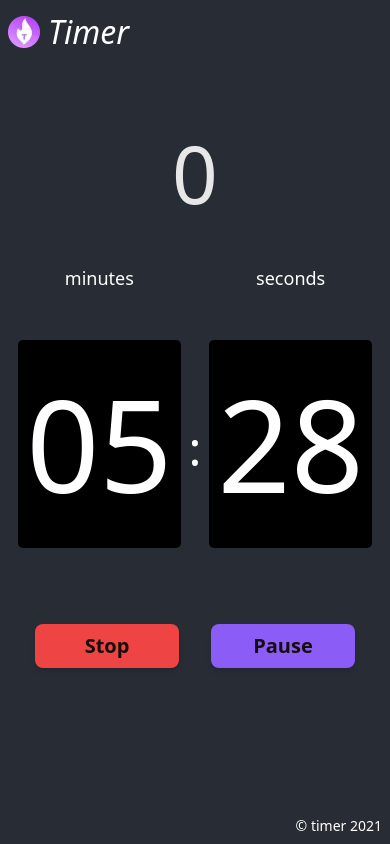
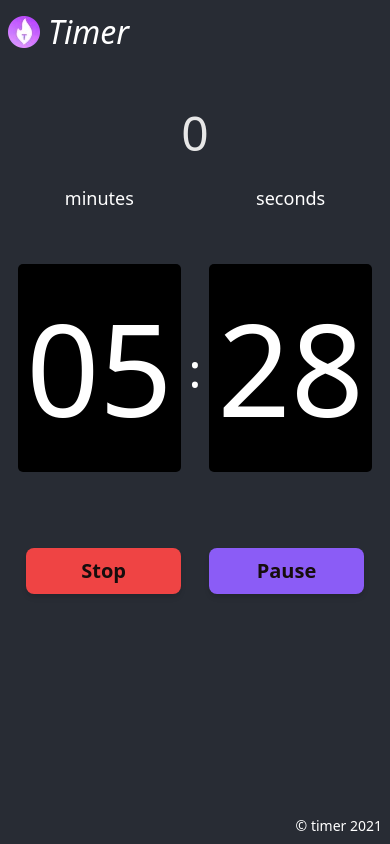
Before and after one commit to Daniil8k/Timer, a React (Create React App) app: page / in a window 390 px wide. Both pictures are taken after a click on the button "Start". Built offline with nearby package versions, Linux system fonts and the light colour scheme.

Commit message:
mobile friendly layout, cleaning code

```diff
--- a/src/App.css
+++ b/src/App.css
@@ -41,15 +41,11 @@
 
 .btn {
   color: #160d0d;
-  @apply text-xl py-2 px-4 font-semibold rounded-lg shadow-md;
-}
-
-.btn_big {
-  width: 20rem;
-}
-
-.btn_md {
-  width: 9rem;
+  font-size: 1.25rem;
+  padding: 0.5rem 1rem;
+  font-weight: bold;
+  border-radius: 8px;
+  @apply shadow-md;
 }
 
 .btn_success {
--- a/src/components/TimePicker.js
+++ b/src/components/TimePicker.js
@@ -2,10 +2,10 @@ import { useState, useEffect } from "react";
 import TimePickerCell from "./TimePickerCell";
 import bellSound from "../sounds/bell.mp3";
 let timer = null;
+let defaultMinutes = "05";
+let defaultSeconds = "30";
 
 function TimePicker() {
-	let defaultMinutes = "05";
-	let defaultSeconds = "30";
 	const [isStartShow, setIsStartShow] = useState(true);
 	const [isPauseShow, setIsPauseShow] = useState(true);
 	const [isTimerStarted, setIsTimerStarted] = useState(false);
@@ -14,11 +14,12 @@ function TimePicker() {
 	const [seconds, setSeconds] = useState(defaultSeconds);
 
 	const addLeadingZero = (num) => {
-		if (num.toString().length === 1) {
-			return (num = "0" + num);
-		} else {
-			return num.toString();
+		num = num.toString();
+		if (num.length === 1) {
+			num = "0" + num;
 		}
+
+		return num;
 	};
 
 	useEffect(() => {
@@ -30,22 +31,27 @@ function TimePicker() {
 			return;
 		}
 
-		if (+minutes === 0 && +seconds === 0) {
+		function startNextRound() {
 			setMinutes(defaultMinutes);
 			setSeconds(defaultSeconds);
 			setCount((state) => state + 1);
+			playSound();
 			startCircleAnimation(defaultMinutes, defaultSeconds);
-			ring();
-			return;
 		}
 
-		if (+seconds === -1) {
+		function startNextMinute() {
 			setSeconds("59");
 			setMinutes((state) => addLeadingZero(state - 1));
 		}
-	}, [seconds, minutes, isTimerStarted, defaultMinutes, defaultSeconds]);
 
-	const ring = () => {
+		if (+minutes === 0 && +seconds === 0) {
+			startNextRound();
+		} else if (+seconds === -1) {
+			startNextMinute();
+		}
+	}, [seconds, minutes, isTimerStarted]);
+
+	const playSound = () => {
 		let sound = new Audio(bellSound);
 		sound.play();
 	};
@@ -107,15 +113,14 @@ function TimePicker() {
 	};
 
 	return (
-		<div>
+		<div className="mx-auto w-max">
 			<svg
-				id="svg1"
 				xmlns="http://www.w3.org/2000/svg"
-				height="200"
+				width="120"
+				height="120"
 				className="mx-auto"
 				viewBox="0 0 120 120"
 			>
-				<rect width="100%" height="100%" fill="transparent" />
 				<circle
 					cx="60"
 					cy="60"
@@ -169,23 +174,20 @@ function TimePicker() {
 					isTimerStarted={isTimerStarted}
 				/>
 			</div>
-			<div className="mt-12 flex items-center justify-center gap-8">
+			<div className="mt-12 flex items-center justify-center gap-7">
 				{isStartShow && (
-					<button
-						className="btn btn_success btn_big"
-						onClick={start}
-					>
+					<button className="btn btn_success w-full" onClick={start}>
 						Start
 					</button>
 				)}
 				{!isStartShow && (
-					<button className="btn btn_danger btn_md" onClick={stop}>
+					<button className="btn btn_danger w-1/2" onClick={stop}>
 						Stop
 					</button>
 				)}
 				{!isStartShow && (
 					<button
-						className="btn btn_fancy btn_md"
+						className="btn btn_fancy w-1/2"
 						onClick={isPauseShow ? pause : play}
 					>
 						{isPauseShow ? "Pause" : "Play"}
--- a/src/components/TimePickerCell.js
+++ b/src/components/TimePickerCell.js
@@ -3,59 +3,70 @@ import propTypes from "prop-types";
 
 function TimePickerCell({ time, setTime, isTimerStarted, label }) {
 	const addLeadingZero = (num) => {
-		if (num.toString().length === 1) {
-			return (num = "0" + num);
-		} else {
-			return num.toString();
+		num = num.toString()
+		if (num.length === 1) {
+			num = "0" + num;
 		}
+
+		return num;
 	};
 
-	const increaceValue = () => {
-		let valueNumber = +time;
-		let newValue = "00";
+	const increaceTime = () => {
+		let timeNumber = Number(time);
+		let newTime;
 
-		if (valueNumber < 59) {
-			newValue = valueNumber + 1;
+		if (timeNumber === 59) {
+			newTime = "00";
+		} else {
+			newTime = (timeNumber + 1).toString();
 		}
 
-		newValue = addLeadingZero(newValue);
-		setTime(newValue);
+		newTime = addLeadingZero(newTime);
+		setTime(newTime);
 	};
 
-	const decreaceValue = () => {
-		let valueNumber = +time;
-		let newValue = "59";
+	const decreaceTime = () => {
+		let timeNumber = Number(time);
+		let newTime;
 
-		if (valueNumber > 0) {
-			newValue = valueNumber - 1;
+		if (timeNumber === 0) {
+			newTime = "59";
+		} else {
+			newTime = (timeNumber - 1).toString();
 		}
 
-		newValue = addLeadingZero(newValue);
-		setTime(newValue);
+		newTime = addLeadingZero(newTime);
+		setTime(newTime);
 	};
 
 	const setValidTime = (time) => {
-		if (time > 59) {
+		if (Number(time) > 59) {
 			setTime("00");
 		} else {
-			let newValue = addLeadingZero(time);
-			setTime(newValue);
+			let newTime = addLeadingZero(time);
+			setTime(newTime);
 		}
 	};
 
 	return (
+		<div>
+			<label
+				htmlFor={`${label}-input`}
+				className="block text-lg select-none mb-4 mx-auto"
+			>
+				{label}
+			</label>
 			<div className="flex flex-col gap-1">
-			<label for={ `${label}-input` } className="text-lg select-none mb-2">{ label }</label>
 				<button
 					className={`time-picker-cell__arrow ${
 						isTimerStarted ? "invisible" : "visible"
 					}`}
-				onClick={increaceValue}
+					onClick={increaceTime}
 				>
 					ᐃ
 				</button>
 				<ReactInputMask
-				id={ `${label}-input` }
+					id={`${label}-input`}
 					className="time-picker-cell__input"
 					value={time}
 					mask="99"
@@ -73,10 +84,11 @@ function TimePickerCell({ time, setTime, isTimerStarted, label }) {
 					className={`time-picker-cell__arrow ${
 						isTimerStarted ? "invisible" : "visible"
 					}`}
-				onClick={decreaceValue}
+					onClick={decreaceTime}
 				>
 					ᐁ
 				</button>
+			</div>
 		</div>
 	);
 }
@@ -85,7 +97,7 @@ TimePickerCell.propTypes = {
 	time: propTypes.string,
 	setTime: propTypes.func,
 	isTimerStarted: propTypes.bool,
-	label: propTypes.string
+	label: propTypes.string,
 };
 
 export default TimePickerCell;
```
Lines whose indentation alone changed are shown as unchanged.
